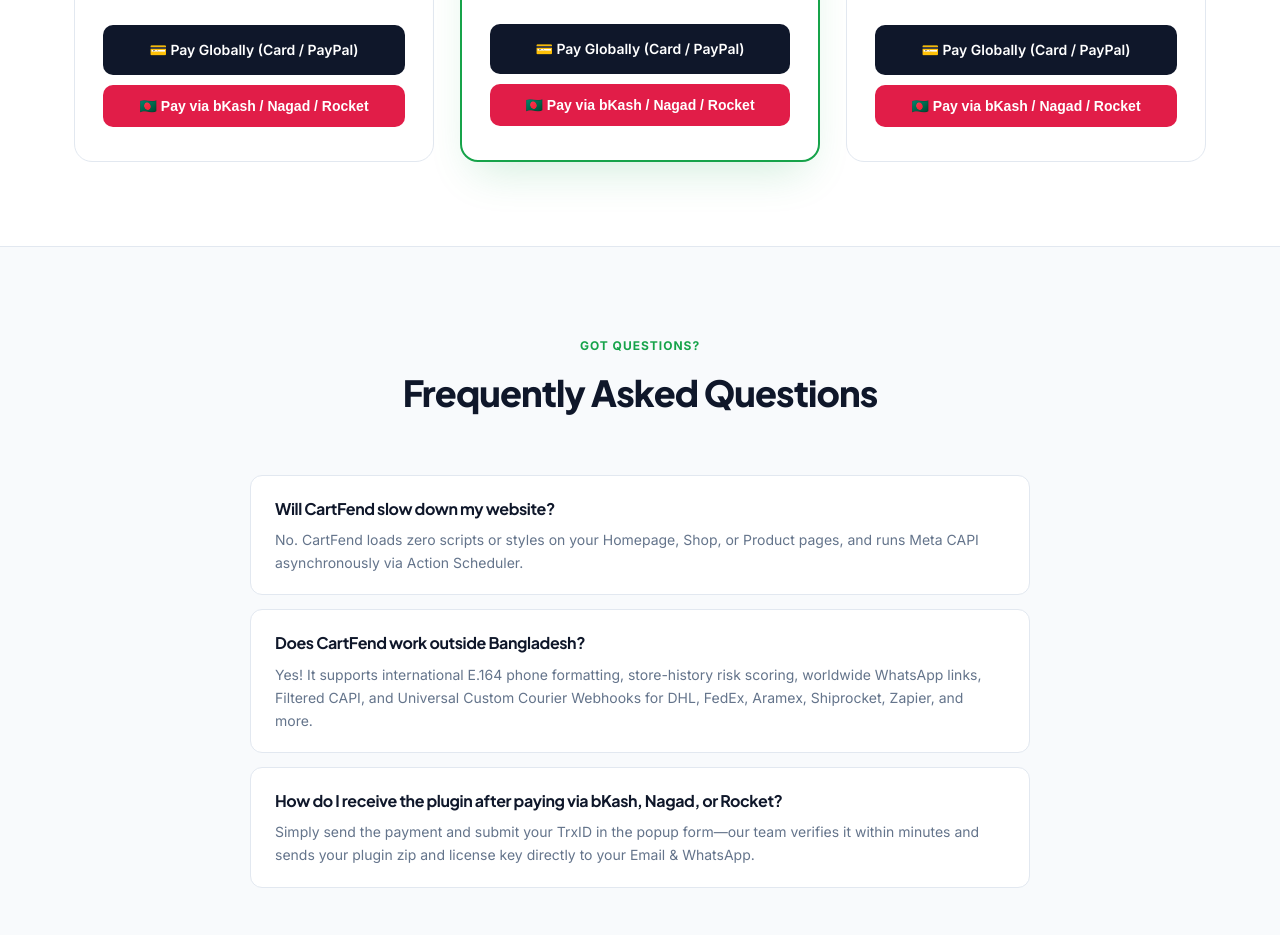
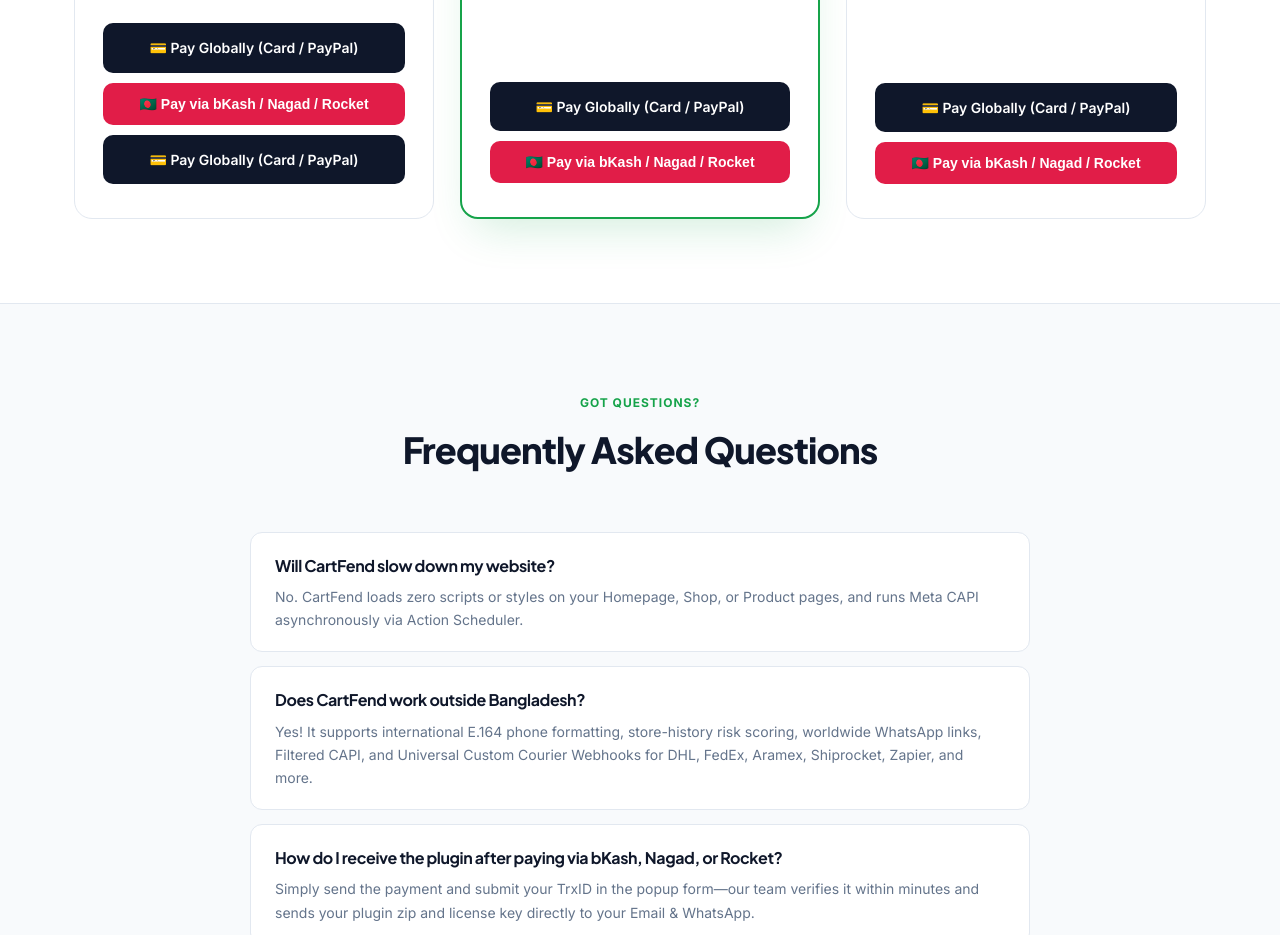
Before and after one commit to abzabbar/cartfend, a plain HTML site: page index.html in a window 1280 px wide. Shown: the part 2544-3479 px from the top of the page. Drawn offline with Linux system fonts and the light colour scheme.

Commit message:
Update index.html

```diff
--- a/index.html
+++ b/index.html
@@ -721,6 +721,7 @@
                 <div class="pay-actions">
                     <a id="ls-link-1" href="#" class="btn-global" target="_blank">💳 Pay Globally (Card / PayPal)</a>
                     <button type="button" class="btn-bd" onclick="openBdModal('Starter (1 Site Lifetime)', '$29 / ৳3,500')">🇧🇩 Pay via bKash / Nagad / Rocket</button>
+                    <a id="ls-link-1" href="#" class="btn-global" target="_blank">💳 Pay Globally (Card / PayPal)</a>
                 </div>
             </div>
 
```
